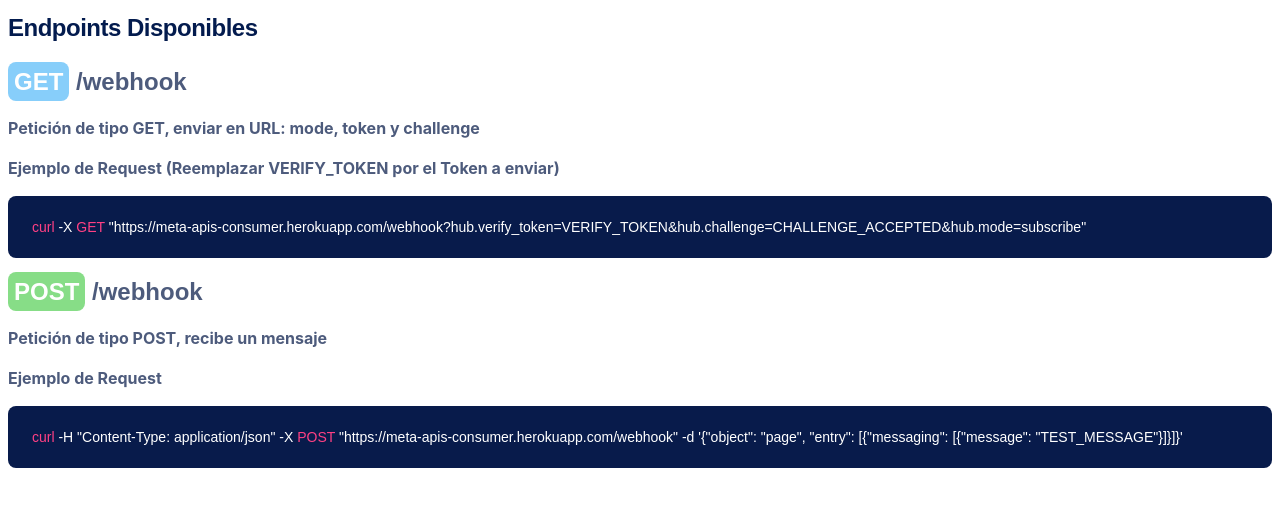
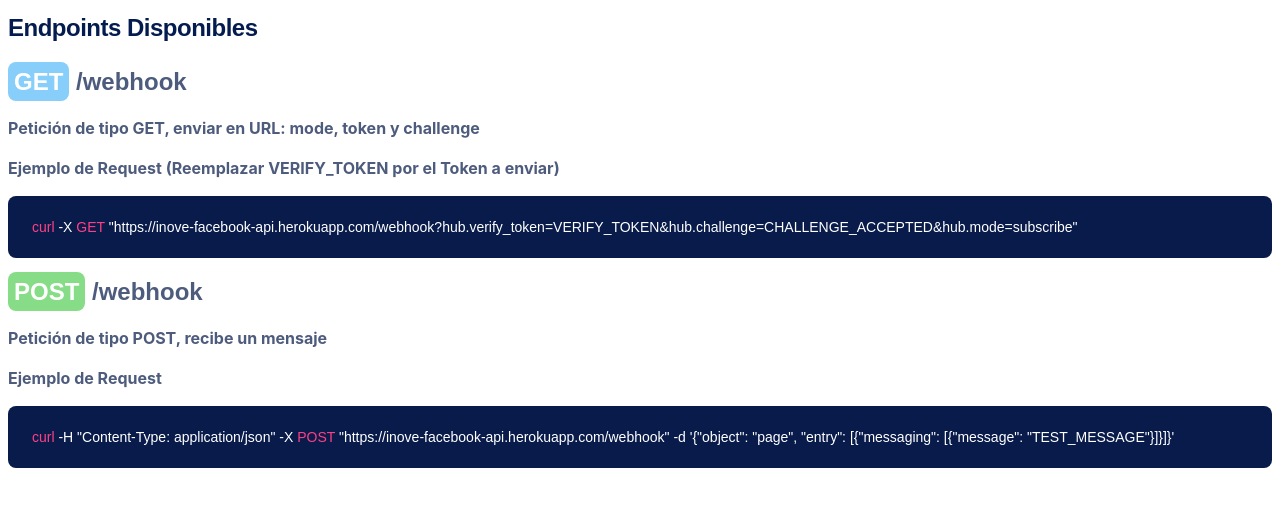
Before and after one commit to InoveProyectos/facebook-api, a Flask app: page / in a window 1280 px wide. Shown: the top 507 px of the page. Run offline with Flask 2, Linux system fonts and the light colour scheme.

Commit message:
fix: cambios en template de docs de endpoints para messenger webhook (curls)

```diff
--- a/api/src/feed_routine.py
+++ b/api/src/feed_routine.py
@@ -48,7 +48,7 @@ def answer_all_feed_comments(access_token, page_id, timezone = 'America/Argentin
     print(json.dumps(feed, indent = 4))
 
 
-def get_feed(access_token, page_id, timezone):
+def get_feed(access_token, page_id, timezone = 'America/Argentina/Buenos_Aires'):
     '''
     Función que se encarga de agregar valores interesantes para el usuario, entre
     esos valores se encuentran
@@ -108,6 +108,3 @@ def already_liked_by(id, comment):
     Devuelve true si alguno de los usuarios que dieron like coincide con el que nosotros buscamos
     '''
     return any([True if user.get('id') == id else False for user in comment.get('users_that_liked')])
-
-
-answer_all_feed_comments(os.getenv('ACCESS_TOKEN'), os.getenv('PAGE_ID'))
--- a/api/templates/index.html
+++ b/api/templates/index.html
@@ -22,7 +22,7 @@
     </b>
 
     <li>
-        <span class="keyword">curl</span> -X <span class="keyword">GET</span> "https://meta-apis-consumer.herokuapp.com/webhook?hub.verify_token=VERIFY_TOKEN&hub.challenge=CHALLENGE_ACCEPTED&hub.mode=subscribe"
+        <span class="keyword">curl</span> -X <span class="keyword">GET</span> "https://inove-facebook-api.herokuapp.com/webhook?hub.verify_token=VERIFY_TOKEN&hub.challenge=CHALLENGE_ACCEPTED&hub.mode=subscribe"
     </li>
 
     <h2> <span class="post">POST</span> /webhook </h2>
@@ -36,7 +36,7 @@
     </b>
 
     <li>
-        <span class="keyword">curl</span> -H "Content-Type: application/json" -X <span class="keyword">POST</span> "https://meta-apis-consumer.herokuapp.com/webhook" -d '{"object": "page", "entry": [{"messaging": [{"message": "TEST_MESSAGE"}]}]}'
+        <span class="keyword">curl</span> -H "Content-Type: application/json" -X <span class="keyword">POST</span> "https://inove-facebook-api.herokuapp.com/webhook" -d '{"object": "page", "entry": [{"messaging": [{"message": "TEST_MESSAGE"}]}]}'
     </li>
 </body>
 
```
